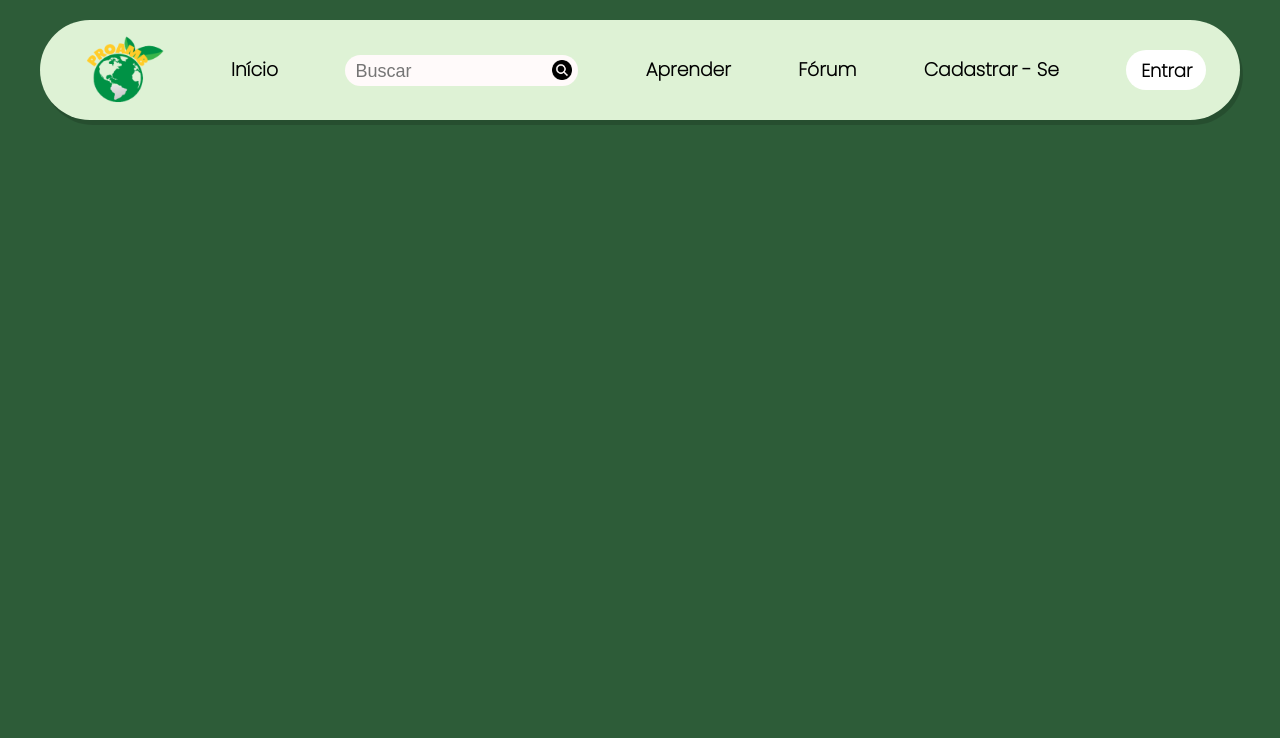
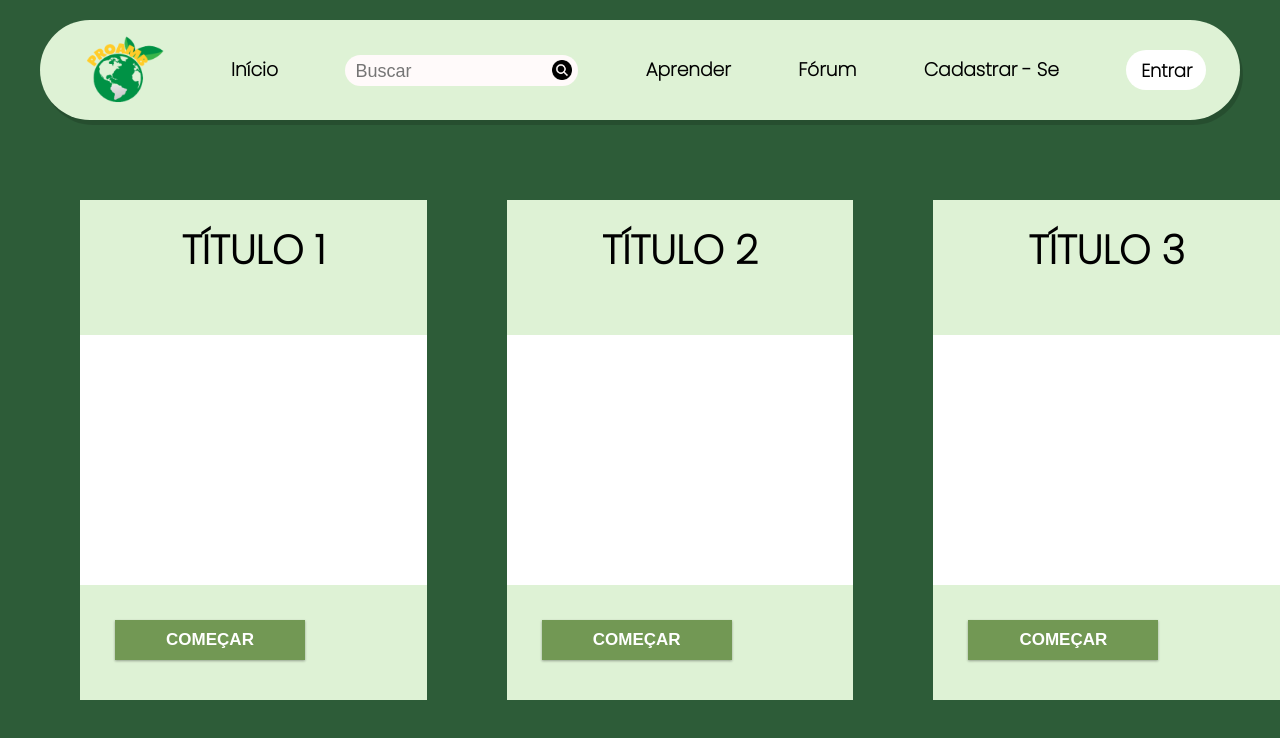
Before and after one commit to Cassiannoow/ProAmb-Old, a React (Create React App) app in the folder proamb/: page /aprender in a window 1280 px wide. Shown: the top 738 px of the page. Built offline with nearby package versions, Linux system fonts and the light colour scheme.

Commit message:
preciso de ajuda para terminar o fórum, comecei o aprender e ajustes na home (colocar os devidos efeitos)

```diff
--- a/proamb/src/Components/BarraDeComentario/BarraDeComentario.css
+++ b/proamb/src/Components/BarraDeComentario/BarraDeComentario.css
@@ -10,8 +10,8 @@
     padding-left: 10px;
     font-size:18px;
     border:none;
-    height: 30px;
-    width: 195px;
+    height: 40px;
+    width: 540px;
 }
 
 input:focus{
--- /dev/null
+++ b/proamb/src/Components/CardsAprender/CardsAprender.css
@@ -0,0 +1,46 @@
+.cardAprender {
+    margin-top: 200px;
+    margin-left: 80px;
+    background-color: #DEF2D5;
+    width: 400px;
+    height: 500px;
+    display: flex;
+    flex-direction: column;
+    overflow: hidden;
+    text-align: center;
+}
+
+#titulos {
+    font-size: 40px;
+    padding: 20px;
+}
+
+.imagemAprender {
+    background-color: white;
+    margin-top: 35px;
+    width: 400px;
+    height: 250px;
+}
+
+.comecar {
+    margin-top: 35px;
+    margin-left: 35px;
+    width: 190px;
+    height: 40px;
+    border: 2px none;
+    background-color: #729854;
+    color: white;
+    font-size: 17px;
+    transition: transform 500ms cubic-bezier(0.68, -0.55, 0.265, 1.55), background-position 800ms cubic-bezier(0.68, -0.55, 0.265, 1.55), box-shadow 500ms linear;
+    background-size:contain;
+    background-position: -250px center;
+    background-repeat: no-repeat;
+    box-shadow: 0 1px 3px rgba(0, 0, 0, 0.12), 0 1px 2px rgba(0, 0, 0, 0.24);
+}
+
+.comecar:hover {
+    cursor: pointer;
+    transform: scale(1.1);
+    background-position: -60px;
+    box-shadow: 0 3px 6px rgba(0, 0, 0, 0.16), 0 3px 6px rgba(0, 0, 0, 0.23)
+}
--- /dev/null
+++ b/proamb/src/Components/CardsAprender/CardsAprender.js
@@ -0,0 +1,13 @@
+import React from "react";
+import './CardsAprender.css'
+
+export default function CardsAprender(props) {
+    return (
+        <div className="cardAprender">
+            <span id="titulos"><b>{ props.titulo }</b></span>
+            <div className="imagemAprender">
+            </div>
+            <button className="comecar"><b>COMEÇAR</b></button>
+        </div>
+    )
+}
--- a/proamb/src/Components/MenuVertical/MenuVertical.js
+++ b/proamb/src/Components/MenuVertical/MenuVertical.js
@@ -33,7 +33,7 @@ export default function MenuVertical(props)
                         <img src={Livro} alt='Livro' className='iconeLateral' />
                     </li>
                     <li id="inspirar">
-                        <Link to='/inspirar'>Inspirar</Link>
+                        <Link to='/forum'>Inspirar</Link>
                         <img src={Chat} alt='Chat' className='iconeLateral' />
                     </li>
                     <li id="sobre">
--- /dev/null
+++ b/proamb/src/Components/Telas/Aprender/Aprender.css
@@ -0,0 +1,3 @@
+.App .organizarCards {
+    display: flex;
+}
--- /dev/null
+++ b/proamb/src/Components/Telas/Aprender/Aprender.js
@@ -0,0 +1,16 @@
+import React from "react";
+import './Aprender.css';
+import CardsAprender from '../../CardsAprender/CardsAprender'
+
+export default function Aprender()
+{
+    return (
+        <div className="App">
+            <div className="organizarCards">
+                <CardsAprender titulo="TÍTULO 1"/>
+                <CardsAprender titulo="TÍTULO 2"/>
+                <CardsAprender titulo="TÍTULO 3"/>
+            </div>
+        </div>
+    )
+}
--- a/proamb/src/Components/Telas/Forum/Forum.css
+++ b/proamb/src/Components/Telas/Forum/Forum.css
@@ -0,0 +1,73 @@
+#telaForum {
+    display: grid;
+    grid-template-areas:
+    "artigo comentarios";
+}
+
+.artigo {
+    grid-area: "artigo";
+    margin-top: 60px;
+    margin-left: 90px;
+    overflow: hidden;
+    color: white;
+    font-size: 30px;
+}
+
+.temaArtigo {
+    width: 550px;
+    height: 450px;
+}
+
+#imagemArtigo {
+    width: 550px;
+    height: 330px;
+    border-radius: 20px;
+}
+
+.comenteAqui {
+    margin-top: 30px;
+}
+
+.comentarios {
+    grid-area: "comentarios";
+    overflow: hidden;
+}
+
+#cardComentarios {
+    margin-top: 50px;
+    margin-right: 60px;
+    width: 90%;
+    height: 520px;
+    background-color: #DEF2D5;
+    color: white;
+    border-radius: 10px;
+}
+
+.imagem {
+    background-color: white;
+    margin-top: 20px;
+    margin-left: 30px;
+    margin-bottom: 20px;
+    width: 150px;
+    height: 150px;
+}
+
+.informacoes {
+    background-color: transparent;
+    margin-top: 20px;
+    margin-left: 30px;
+    margin-bottom: 20px;
+    width: 520px;
+    height: 150px;
+}
+
+.imagem, .informacoes {
+    display: inline-block;
+}
+
+.informacoes .pessoais {
+    background-color: #D9D9D9;
+    margin-bottom: 120px;
+    width: 520px;
+    height: 50px;
+}
--- a/proamb/src/Components/Telas/Forum/Forum.js
+++ b/proamb/src/Components/Telas/Forum/Forum.js
@@ -1,9 +1,50 @@
 import React from "react";
+import './Forum.css';
+import BarraDeComentario from '../../BarraDeComentario/BarraDeComentario'
 
 export default function Forum() {
-    return(
-        <div>
-            <h1>Forum</h1>
-        </div>
+    return (
+        <article id="telaForum">
+            <section className="artigo">
+                <div className="temaArtigo">
+                    <img id="imagemArtigo" src="https://surfguru.space/2018/09/180903100345000000.jpg"/>
+                    <br/>
+                    <span><b>Discussão: Descarte de materiais nos oceanos</b></span>
+                    <div className="comenteAqui">
+                        <BarraDeComentario />
+                    </div>
+                </div>
+            </section>
+
+            <section className="comentarios">
+                <div className="comentar" id="cardComentarios">
+                    <div className="imagem">
+                    </div>
+                    <div className="informacoes">
+                        <div className="pessoais">
+                        </div>
+                        <div className="mensagem">
+
+                        </div>
+                    </div> <br/>
+
+                    <div className="imagem">
+                    </div>
+                    <div className="informacoes">
+                        <div className="pessoais">
+
+                        </div>
+                    </div> <br/>
+
+                    <div className="imagem">
+                    </div>
+                    <div className="informacoes">
+                        <div className="pessoais">
+
+                        </div>
+                    </div>
+                </div>
+            </section>
+        </article>
     )
 }
--- a/proamb/src/Components/Templates/Header.css
+++ b/proamb/src/Components/Templates/Header.css
@@ -1,4 +1,4 @@
-header{
+header {
     display: flex;
     font-family: 'Poppins', sans-serif;
     justify-content: space-around;
@@ -32,6 +32,13 @@ a{
 
 .item {
     margin-top: 35px;
+    transition: transform 500ms;
+    background-position: -250px center;
+}
+
+.item:hover, span:hover {
+    -ms-transform: scale(1.3);
+    transform: scale(1.3);
 }
 
 .entrar {
@@ -48,10 +55,12 @@ a{
     text-align: center;
 }
 
-.entrar span {
+.entrar #entrar {
     position: absolute;
     top: 50%;
     left: 50%;
     margin-left: -25px;
     margin-top: -13px;
+    transition: transform 500ms;
+    background-position: -250px center;
 }
--- a/proamb/src/Components/Templates/Header.js
+++ b/proamb/src/Components/Templates/Header.js
@@ -41,7 +41,7 @@ export default function Header()
                 <section>
                     <Link to='/entrar'>
                         <div className='entrar'>
-                            <span>Entrar</span>
+                            <span id="entrar">Entrar</span>
                         </div>
                     </Link>
                 </section>
--- a/proamb/src/Rotas.js
+++ b/proamb/src/Rotas.js
@@ -1,9 +1,10 @@
 import React from "react";
 import { Routes, Route } from "react-router-dom";
 
-import Forum from './Components/Telas/Forum/Forum'
-import Home from './Components/Telas/Home/Home'
+import Forum from './Components/Telas/Forum/Forum';
+import Home from './Components/Telas/Home/Home';
 import Login from "./Components/Telas/Login/Login";
+import Aprender from "./Components/Telas/Aprender/Aprender";
 
 export default function Rotas() {
     return(
@@ -19,6 +20,10 @@ export default function Rotas() {
             <Route path='/forum' element={
                 <Forum />
             } />
+
+            <Route path='/aprender' element={
+                <Aprender />
+            } />
         </Routes>
     )
 }
```
